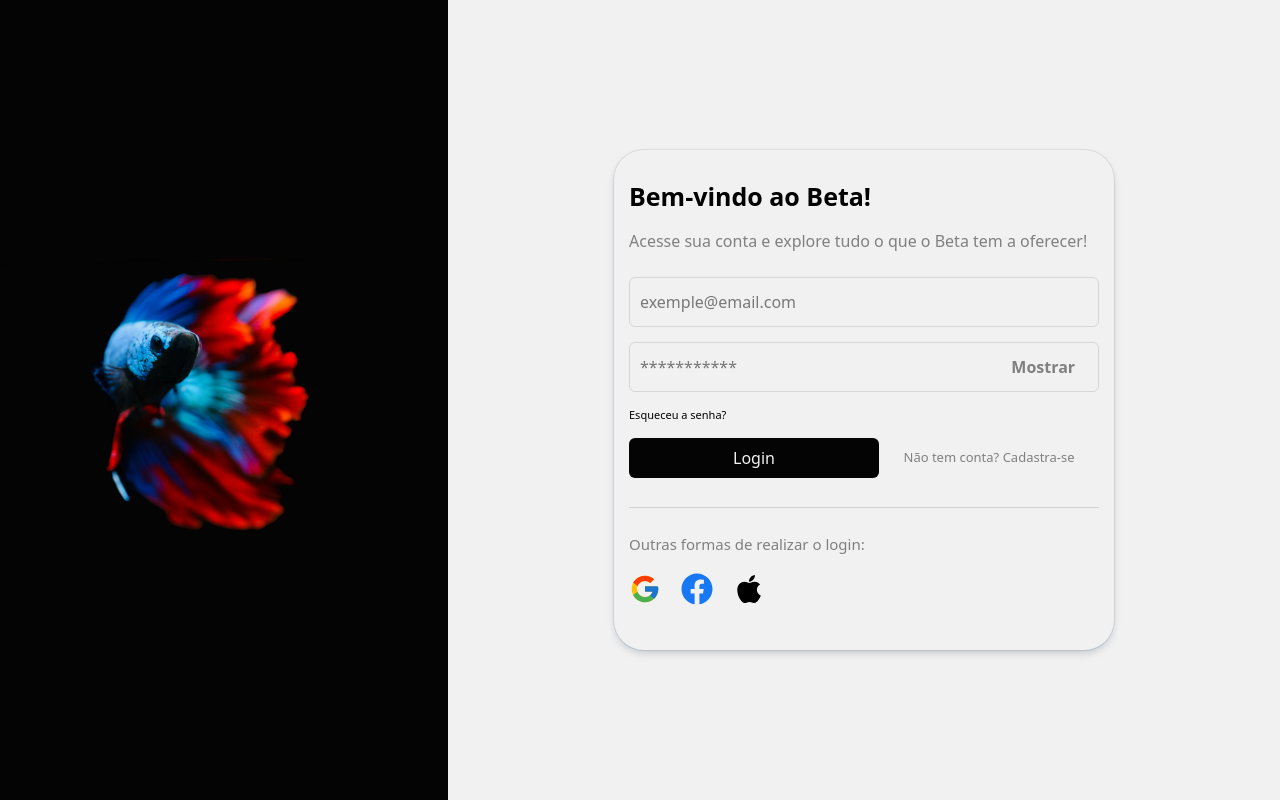
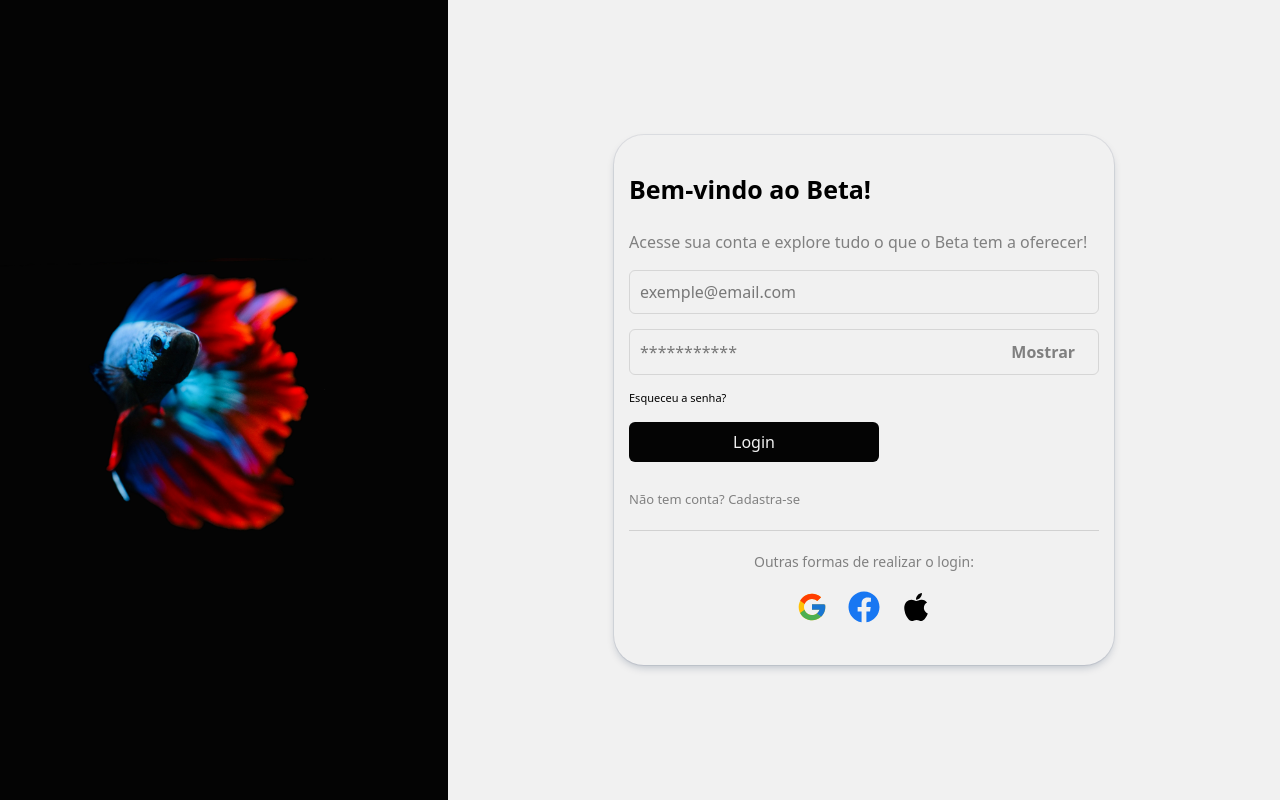
Before and after one commit to felipeluis223/BetaSystem, a React (Vite) app: page / in a window 1280 px wide. Built offline with nearby package versions, Linux system fonts and the light colour scheme; no server answers.

Commit message:
fix: ajustes no layout

```diff
--- a/src/components/ButtonLogin/index.tsx
+++ b/src/components/ButtonLogin/index.tsx
@@ -18,7 +18,7 @@ export function LoginButton(){
 // Botão para criar uma conta:
 export function CreateAccountButton(){
     return (
-        <button className="w-[200px] h-[40px] text-[13px] text-[#808080] rounded-md cursor-pointer hover:text-[#4444c9]">
+        <button className="h-[60px] text-[13px] text-[#808080] rounded-md cursor-pointer hover:text-[#4444c9]">
             <p>Não tem conta? Cadastra-se</p>
         </button>
     );
@@ -28,7 +28,7 @@ export function CreateAccountButton(){
 export function OptionsButton(){
     return (
         <div className="w-full h-[50px]">
-            <ul className="text-[2rem] flex items-center w-full h-full gap-[20px]">
+            <ul className="text-[2rem] flex items-center justify-center w-full h-full gap-[20px]">
                 <li><button type="button" className="cursor-pointer"><FcGoogle /></button></li>
                 <li className="text-[#1877f2]"><button type="button" className="cursor-pointer"><FaFacebook /></button></li>
                 <li><button type="button" className="cursor-pointer"><FaApple className="text-[#000000]" /></button></li>
--- a/src/components/EmailInputLogin/index.tsx
+++ b/src/components/EmailInputLogin/index.tsx
@@ -9,6 +9,7 @@ export function EmailInput({value, onChange}:EmailInputProps){
     return (
         <input
             type="text"
+            required
             value={value}
             onChange={(e)=>onChange(e.target.value)}
             className="w-full h-[50px] p-[10px] outline-none rounded-md border border-[#d6d6d6]"
--- a/src/components/FormLogin/index.tsx
+++ b/src/components/FormLogin/index.tsx
@@ -49,11 +49,12 @@ export default function FormLogin(){
 
 
     return (
-        <section className="w-[500px] h-[500px] rounded-[30px] flex flex-col container-form-login p-[15px]">
+        <section className="w-[500px] h-[530px] rounded-[30px] flex flex-col container-form-login p-[15px]">
             <TitleLogin />
             <SubTitleLogin />
 
-            <form className="w-full h-[450px] flex flex-col gap-[15px]" onSubmit={handleSubmit}>
+            <div className="w-full h-[200px]" >
+                <form className="w-full h-full flex flex-col gap-[15px]" onSubmit={handleSubmit}>
                     <EmailInput value={userData.email} onChange={(e)=>handleChange("email", e)} />
                     <PasswordInput value={userData.password} onChange={(e)=>handleChange("password", e)} visibility={showPassword} togglePasswordVisibility={togglePasswordVisibility}/>
 
@@ -61,17 +62,20 @@ export default function FormLogin(){
                     <div className="w-full h-[180px] flex flex-col gap-[25px]">
                         <div className="w-full h-full flex  gap-[10px]">
                             <LoginButton />
+                        </div>
+                    </div>
+                </form>
+
                 <CreateAccountButton />
-                    </div>
 
                 <hr className="text-[#d1d1d1]"/>
 
-                    <div className="w-full h-[120px] flex flex-col gap-[15px]">
-                        <p className="w-full h-[20px] text-[15px] text-[#808080]">Outras formas de realizar o login:</p>
+                <div className="w-full h-[100px] mt-[20px] flex flex-col text-center gap-[15px]">
+                    <p className="w-full h-[20px] text-[14px] text-[#808080]">Outras formas de realizar o login:</p>
                     <OptionsButton />
                 </div>
+
             </div>
-            </form>
         </section>
     );
 };
--- a/src/components/PasswordInputLogin/index.tsx
+++ b/src/components/PasswordInputLogin/index.tsx
@@ -11,6 +11,7 @@ export function PasswordInput({value, onChange, visibility, togglePasswordVisibi
         <div className="w-full h-[50px] p-[10px] flex flex-row justify-center rounded-md border border-[#d6d6d6]">
             <input
                 type={visibility ? "text" : "password"}
+                required
                 value={value}
                 onChange={(e)=>onChange(e.target.value)}
                 className="w-[80%] h-full outline-none"
--- a/src/components/TitleLogin/index.tsx
+++ b/src/components/TitleLogin/index.tsx
@@ -8,7 +8,7 @@ export function TitleLogin(){
 
 export function SubTitleLogin(){
     return (
-        <article className="w-full h-[60px] text-[16px] text-[#808080]">
+        <article className="w-full h-[40px] text-[16px] text-[#808080]">
             <p>Acesse sua conta e explore tudo o que o Beta tem a oferecer!</p>
         </article>
     );
```
Lines whose indentation alone changed are shown as unchanged.
